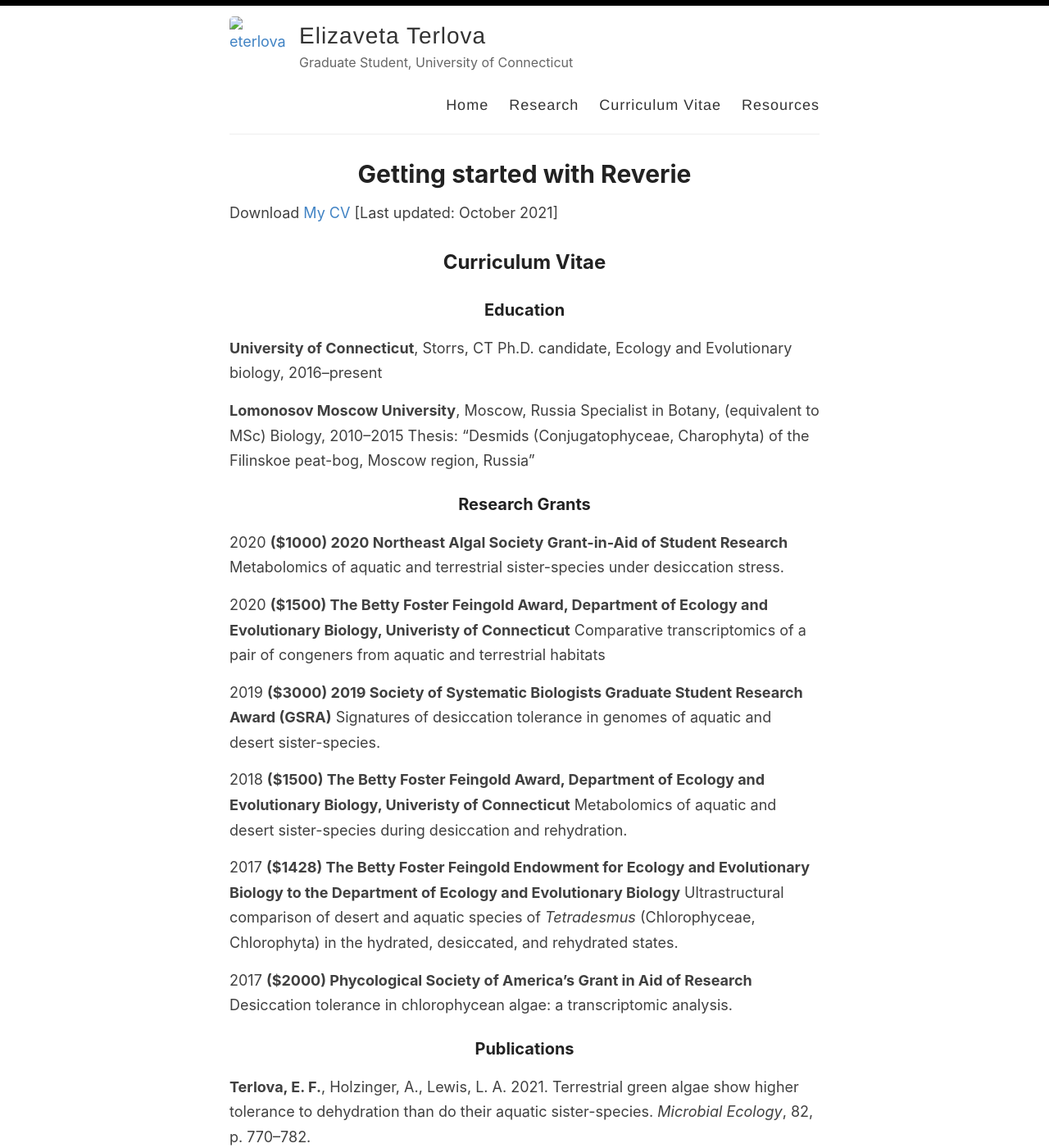
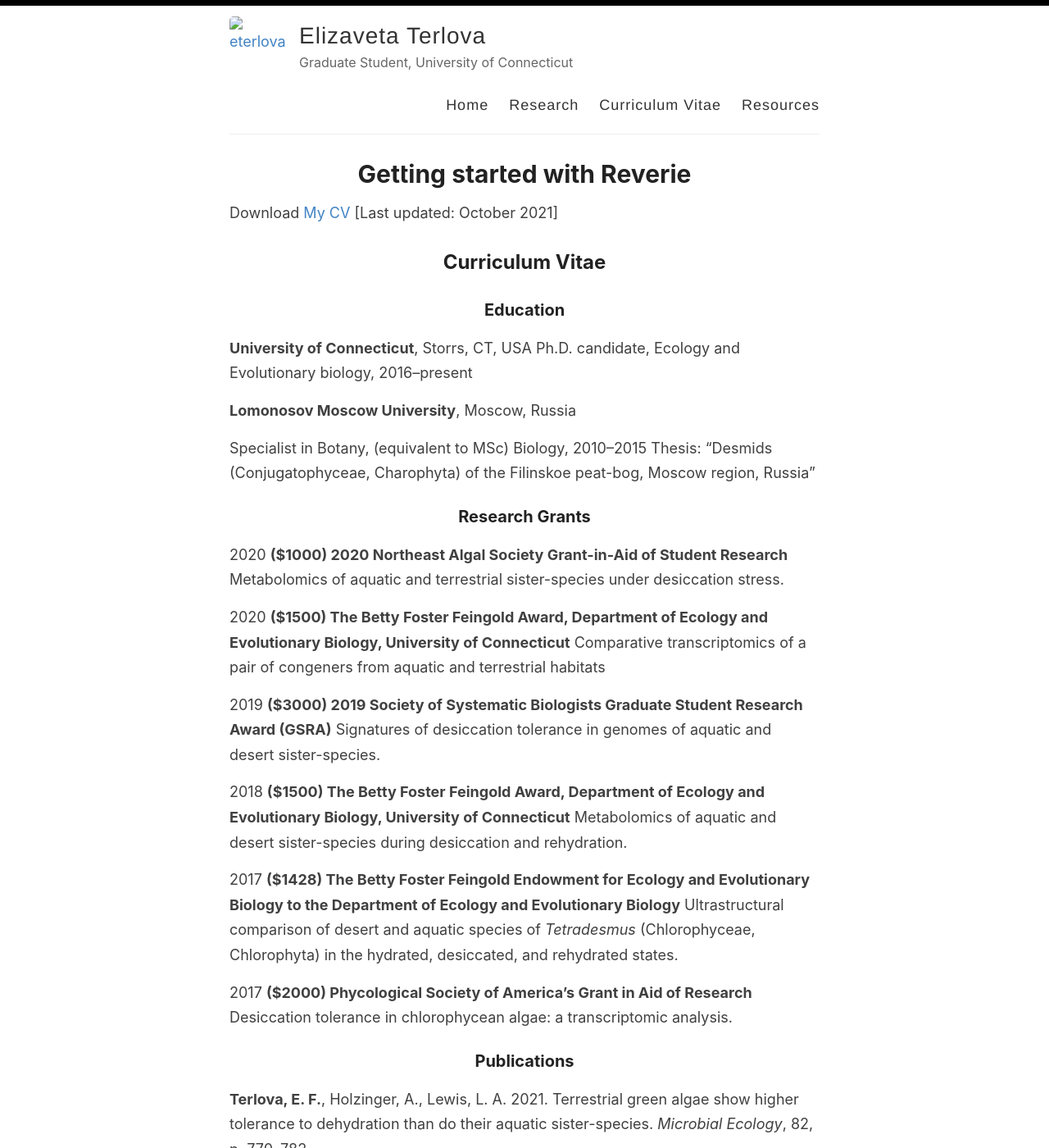
Before and after one commit to eterlova/eterlova.github.io, a Jekyll site: the page built from _pages/curriculum-vitae.md, in a window 1280 px wide and 1400 px high. Shown: the whole window at 82% size. Built offline with Jekyll 4.4.1, drawn with Linux system fonts in a browser that asks for light colours.

Commit message:
Update curriculum-vitae.md

```diff
--- a/_pages/curriculum-vitae.md
+++ b/_pages/curriculum-vitae.md
@@ -9,9 +9,11 @@ Download [My CV](https://github.com/eterlova/eterlova.github.io/blob/master/CV_O
 ## Curriculum Vitae
 
 ### Education
-**University of Connecticut**, Storrs, CT Ph.D. candidate, Ecology and Evolutionary biology, 2016–present
+**University of Connecticut**, Storrs, CT, USA
+Ph.D. candidate, Ecology and Evolutionary biology, 2016–present
 
 **Lomonosov Moscow University**, Moscow, Russia
+
 Specialist in Botany, (equivalent to MSc) Biology, 2010–2015
 Thesis: "Desmids (Conjugatophyceae, Charophyta) of the Filinskoe peat-bog, Moscow region, Russia"
 
@@ -19,13 +21,13 @@ Thesis: "Desmids (Conjugatophyceae, Charophyta) of the Filinskoe peat-bog, Mosco
 2020 **($1000) 2020 Northeast Algal Society Grant-in-Aid of Student Research**
 Metabolomics of aquatic and terrestrial sister-species under desiccation stress.
 
-2020 **($1500) The Betty Foster Feingold Award, Department of Ecology and Evolutionary Biology, Univeristy of Connecticut**
+2020 **($1500) The Betty Foster Feingold Award, Department of Ecology and Evolutionary Biology, University of Connecticut**
 Comparative transcriptomics of a pair of congeners from aquatic and terrestrial habitats
 
 2019 **($3000) 2019 Society of Systematic Biologists Graduate Student Research Award (GSRA)**
 Signatures of desiccation tolerance in genomes of aquatic and desert sister-species.
 
-2018 **($1500) The Betty Foster Feingold Award, Department of Ecology and Evolutionary Biology, Univeristy of Connecticut**
+2018 **($1500) The Betty Foster Feingold Award, Department of Ecology and Evolutionary Biology, University of Connecticut**
 Metabolomics of aquatic and desert sister-species during desiccation and rehydration.
 
 2017 **($1428) The Betty Foster Feingold Endowment for Ecology and Evolutionary Biology to the Department of Ecology and Evolutionary Biology**
```
